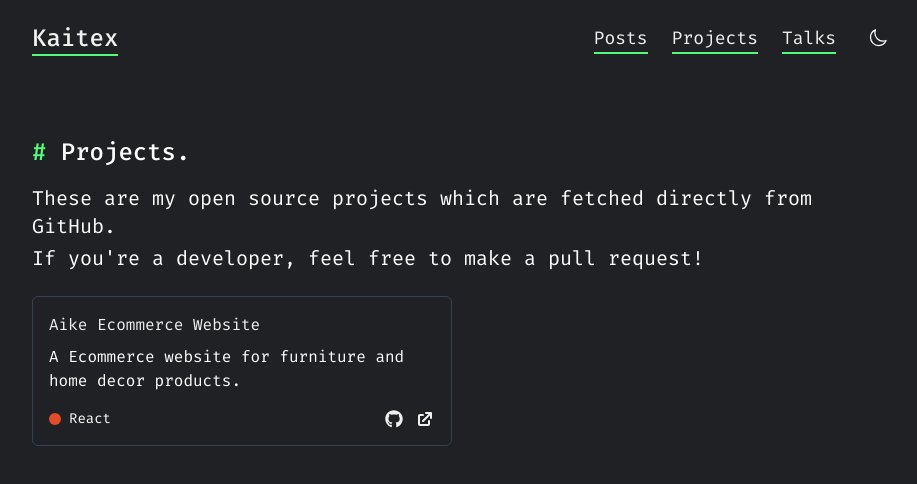
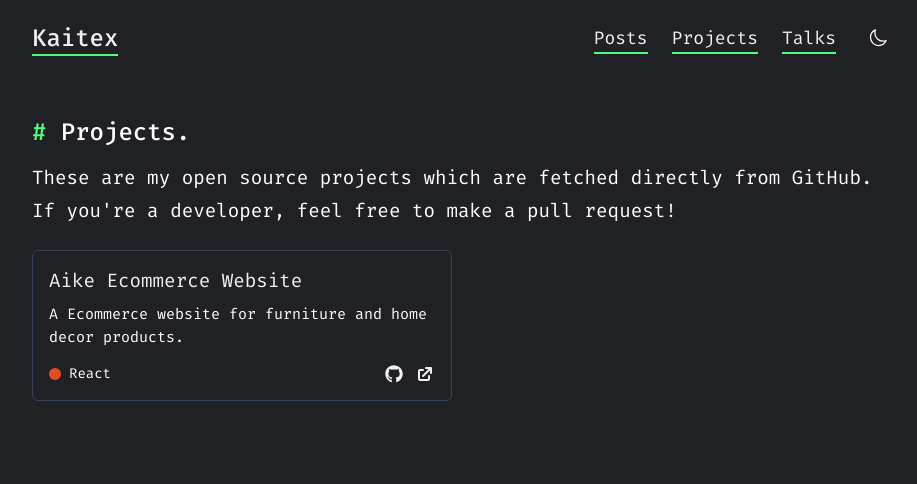
Before and after one commit to kaitex/kaitex.github.io, a Next.js app: page /projects in a window 1280 px wide. Shown: the top 484 px of the page, without its empty margins (176-1093 px from the left). Built offline with nearby package versions, Linux system fonts and the light colour scheme.

Commit message:
font adjusted

```diff
--- a/src/app/posts.page.tsx
+++ /dev/null
@@ -1,21 +0,0 @@
-import { getAllPosts } from "@/lib/mdx";
-import Link from "next/link";
-
-export default function BlogPage() {
-  const posts = getAllPosts("posts");
-
-  return (
-    <div className="mt-20 max-w-4xl mx-auto">
-      <h2 className="font-medium mb-4">All Posts<span className="text-[#fe8019]">.</span> </h2>
-      <ul className="space-y-4">
-        {posts.map((post) => (
-          <li key={post.frontmatter.slug}>
-            <Link className="group" href={`/posts/${post.frontmatter.slug}`}>
-              <span className="text-[#a89984]">{post.frontmatter.date}</span>  <span className="group-hover:underline">{post.frontmatter.title}</span>
-            </Link>
-          </li>
-        ))}
-      </ul>
-    </div>
-  );
-}
--- a/src/app/posts/[slug]/page.tsx
+++ b/src/app/posts/[slug]/page.tsx
@@ -63,10 +63,10 @@ export default async function BlogPostPage({ params }: PageProps) {
   });
 
   return (
-    <div className="prose-enhanced max-w-4xl mx-auto p-4">
+    <div className="prose-enhanced max-w-4xl  mx-auto p-4">
       <h1 className="font-medium ">{post.frontmatter.title}</h1>
-      <div className="text-gray-500 ">{post.frontmatter.date}</div>
-      <article>{content}</article>
+      <div className="text-[#999] text-[15px] ">On {post.frontmatter.date}</div>
+      <article >{content}</article>
     </div>
   );
 }
--- a/src/app/posts/page.tsx
+++ b/src/app/posts/page.tsx
@@ -5,13 +5,13 @@ export default function BlogPage() {
   const posts = getAllPosts("posts");
 
   return (
-    <div className="mt-20 max-w-4xl mx-auto">
+    <div className="mt-15 max-w-4xl mx-auto">
       <h2 className="text-2xl font-medium mb-4">All Posts<span className="text-[#fe8019]">.</span> </h2>
       <ul className="space-y-4">
         {posts.map((post) => (
           <li className="flex flex-col  gap-3 md:flex-row md:gap-5 text-lg" key={post.frontmatter.slug}>
 
-            <p className="text-[#a89984]">{post.frontmatter.date}</p>   <Link className="linkWithUnderline" href={`/posts/${post.frontmatter.slug}`}> <span className="text-[var(--accent)]">#</span> <span className="font-medium">{post.frontmatter.title}</span>
+            <p className="text-[#999]">{post.frontmatter.date}</p>   <Link className="linkWithUnderline" href={`/posts/${post.frontmatter.slug}`}> <span className="text-[var(--accent)]">#</span> <span className="font-medium">{post.frontmatter.title}</span>
 
             </Link>
           </li>
--- a/src/app/projects/page.tsx
+++ b/src/app/projects/page.tsx
@@ -7,14 +7,14 @@ export default function ProjectsPage() {
   const posts = getAllPosts("projects");
 
   return (
-    <div className="mt-20  max-w-4xl mx-auto  cursor-pointer">
+    <div className="mt-15  max-w-4xl mx-auto  cursor-pointer">
       <h2 className="text-2xl font-medium mb-4">
         Projects<span>.</span>
       </h2>
-      <p className="mb-1 text-md md:text-xl">
+      <p className="mb-1 text-[1.2rem]">
         These are my open source projects which are fetched directly from GitHub.
       </p>
-      <p className="text-md md:text-xl">If you're a developer, feel free to make a pull request!</p>
+      <p className="text-[1.2rem]">If you're a developer, feel free to make a pull request!</p>
 
       <div className="grid grid-cols-1 sm:grid-cols-2 gap-6 mt-6">
         {posts.map(({ frontmatter }) => (
@@ -24,10 +24,10 @@ export default function ProjectsPage() {
           >
             <div className="flex items-center mb-2">
 
-              <h3 className="linkWithUnderline">{frontmatter.title}</h3>
+              <h3 className="linkWithUnderline text-[1.2rem]">{frontmatter.title}</h3>
             </div>
 
-            <p className="text-md mb-4">{frontmatter.description}</p>
+            <p className="text-[15px] mb-4">{frontmatter.description}</p>
 
             <div className="flex flex-wrap items-center justify-between text-sm gap-2">
               <span className="flex items-center">
--- a/src/app/talks/[slug]/page.tsx
+++ b/src/app/talks/[slug]/page.tsx
@@ -22,7 +22,7 @@ export default async function TalksPostPage({ params }: PageProps) {
   return (
     <div className="mt-20 mx-auto">
       <h1 className="text-2xl font-bold mb-2">{post.frontmatter.title}</h1>
-      <div className="text-sm text-gray-500 mb-4">{post.frontmatter.date}</div>
+      <div className="text-sm text-[#999] mb-4">{post.frontmatter.date}</div>
       <article
         className="prose max-w-none"
         dangerouslySetInnerHTML={{ __html: await marked.parse(post.content) }}
--- a/src/app/talks/page.tsx
+++ b/src/app/talks/page.tsx
@@ -5,13 +5,13 @@ import "../../styles/underline.css"
 export default function BlogPage() {
   const posts = getAllPosts("talks");
   return (
-    <div className="mt-20  max-w-4xl mx-auto">
+    <div className="mt-15  max-w-4xl mx-auto">
       <h2 className=" text-2xl font-medium mb-4">Talks<span className="text-[#fe8019]">.</span> </h2>
       <ul className="space-y-4">
         {posts.map((post) => (
           <li className="flex flex-col  gap-3 md:flex-row md:gap-5 text-lg" key={post.frontmatter.slug}>
 
-            <span className="text-[#a89984]">{post.frontmatter.date}</span><Link className="linkWithUnderline" href={`/talks/${post.frontmatter.slug}`}>  <span className="text-[var(--accent)]">#</span> <span className="hover:underline">{post.frontmatter.title}</span>
+            <span className="text-[#999]">{post.frontmatter.date}</span><Link className="linkWithUnderline" href={`/talks/${post.frontmatter.slug}`}>  <span className="text-[var(--accent)]">#</span> <span className="">{post.frontmatter.title}</span>
               {/* <div className="text-xl font-semibold">{post.frontmatter.title}</div>
               <div className="text-sm text-gray-500">{post.frontmatter.date}</div> */}
             </Link>
--- a/src/styles/markdown.css
+++ b/src/styles/markdown.css
@@ -8,40 +8,42 @@
 article > div{
   margin: 10px 0px;
 }
+h1,h2,h3,h4,h5,h6{
+  font-size: 1.2rem;
+   margin-top: 2em;
+}
 /* Headings */
 .prose-enhanced h1 {
-  font-size: 1.35rem;
+  font-size: 1.2rem;
   font-weight: 400;
-  margin-bottom: 1.5em;
+  margin-bottom: 1em;
 }
 
 .prose-enhanced h2 {
-  font-size: 1rem;
   font-weight: 400;
   margin-top: 2rem;
-  margin-bottom: 1.5em;
+
 }
 
 .prose-enhanced h3 {
-  font-size: 0.92rem;
   font-weight: 500;
   margin-top: 1.5em;
-  margin-bottom: 1.2rem;
+
 }
 
 /* Paragraphs */
 .prose-enhanced p {
-  margin-bottom: 15px;
+line-height: 1.5;
 }
 
 /* Lists */
 .prose-enhanced ul,
 .prose-enhanced ol {
   padding-left: 1.5rem;
-  margin-bottom: 1.25rem;
+
 }
 .prose-enhanced li {
-  margin-bottom: 0.5rem;
+
 }
 
 /* Blockquote */
@@ -49,7 +51,7 @@ article > div{
   border-left: 4px solid var(--orange);
   padding-left: 1rem;
   font-style: italic;
-  margin: 1.25rem 0;
+
   font-size: 1rem;
 }
 
@@ -57,7 +59,7 @@ article > div{
 .prose-enhanced code {
   padding: 0.25rem 0.5rem;
   border-radius: 6px;
-
+line-height: 1.4;
   font-size: 0.95rem;
 }
 /* Preformatted blocks */
@@ -65,37 +67,10 @@ article > div{
   padding: 1rem;
   border-radius: 0.75rem;
   overflow-x: auto;
-  margin: 1.25rem 0;
   color: var(--fg);
-  font-size: 0.95rem;
+  font-size: 15px;
 }
 .prose-enhanced pre code {
 
   padding: 5;
 }
-
-/* Tablet screens
-@media (min-width: 640px) {
-  .prose-enhanced {
-    padding: 1.25rem;
-    font-size: 1.0625rem;
-  }
-  .prose-enhanced h1 { font-size: 2rem; }
-  .prose-enhanced h2 { font-size: 1.75rem; }
-  .prose-enhanced h3 { font-size: 1.5rem; }
-}
-
-Desktop screens
-@media (min-width: 1024px) {
-  .prose-enhanced {
-    padding: 1.5rem;
-    font-size: 1.125rem;
-  }
-  .prose-enhanced h1 { font-size: 2rem;  }
-  .prose-enhanced h2 { font-size: 1.3rem; }
-  .prose-enhanced h3 { font-size: 1.1rem; }
-  .prose-enhanced blockquote { font-size: 1.125rem; }
-  .prose-enhanced pre,
-  .prose-enhanced code { font-size: 1.1rem; }
-}
-*/
```
Lines whose indentation alone changed are shown as unchanged.
